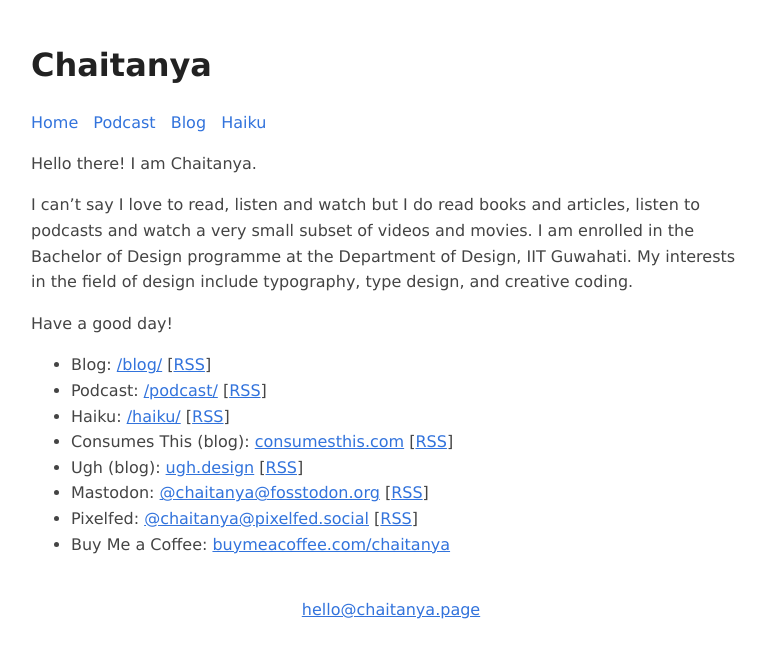
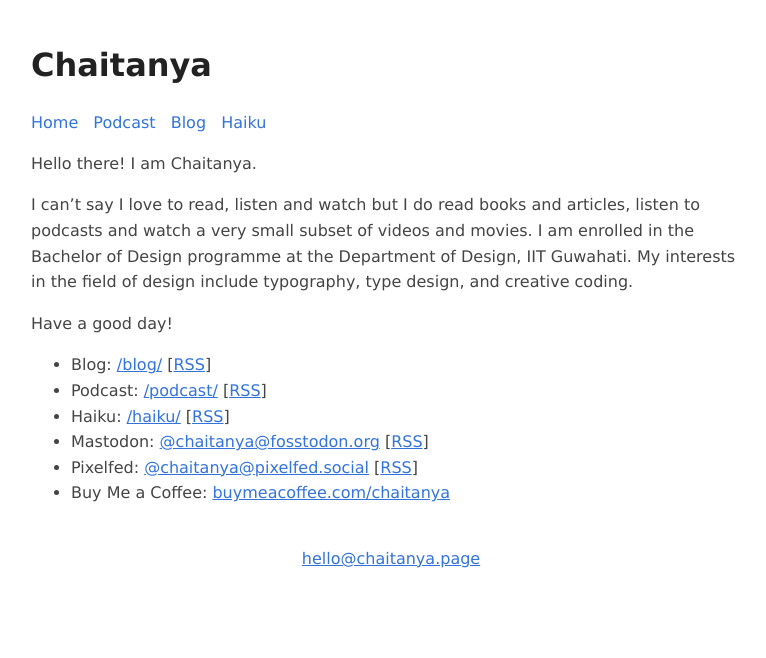
Before and after one commit to chtny/chtny.github.io, a Jekyll site: the page built from index.md, in a window 1280 px wide. Shown: the top 658 px of the page, without its empty margins (249-1015 px from the left). Built offline with Jekyll 4.4.1, drawn with Linux system fonts in a browser that asks for light colours.

Commit message:
Update index.md

```diff
--- a/index.md
+++ b/index.md
@@ -11,8 +11,6 @@ Have a good day!
 - Blog: [/blog/](https://chaitanya.page/blog/) \[[RSS](https://chaitanya.page/feed.xml)]
 - Podcast: [/podcast/](https://chaitanya.page/podcast/) \[[RSS](https://chaitanya.page/feed/podcast)]
 - Haiku: [/haiku/](https://chaitanya.page/haiku/) \[[RSS](https://chaitanya.page/feed.xml)]
-- Consumes This (blog): [consumesthis.com](https://consumesthis.com/) \[[RSS](https://consumesthis.com/feed.xml)]
-- Ugh (blog): [ugh.design](http://ugh.design/) \[[RSS](https://ugh.design/feed.xml)]
 - Mastodon: [@chaitanya@fosstodon.org](https://fosstodon.org/@chaitanya) \[[RSS](https://fosstodon.org/@chaitanya.rss)]
 - Pixelfed: [@chaitanya@pixelfed.social](https://pixelfed.social/chaitanya) \[[RSS](https://pixelfed.social/users/chaitanya.atom)]
 - Buy Me a Coffee: [buymeacoffee.com/chaitanya](https://www.buymeacoffee.com/chaitanya)
```
